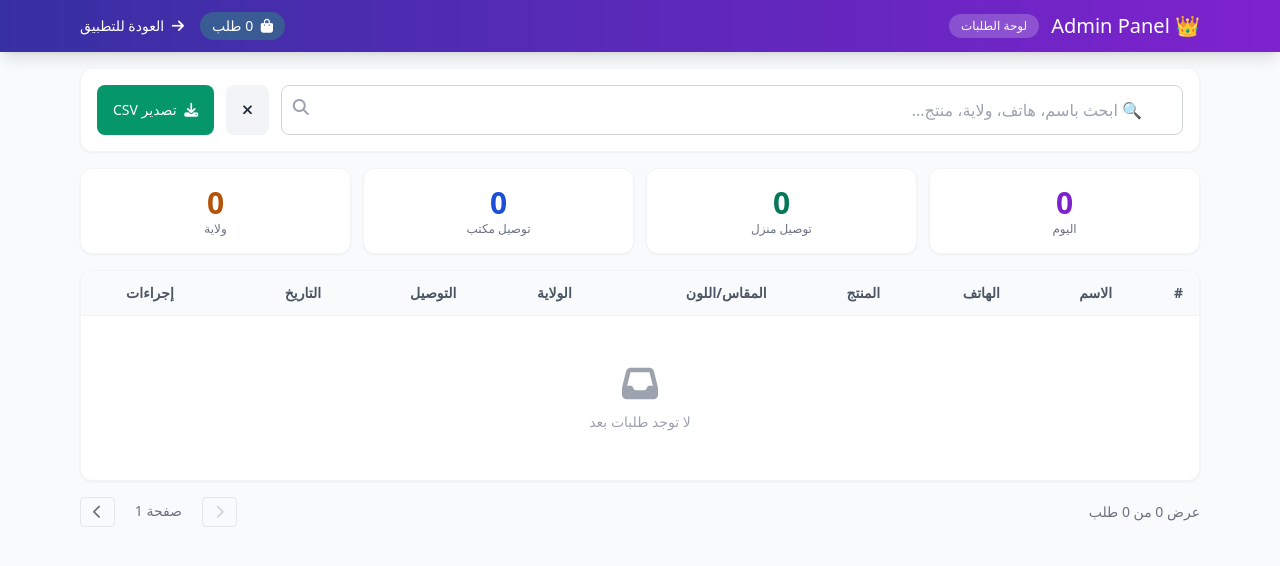
After one commit to 040916073mustapha/royal-agent-tool, a Flask app: template templates/admin.html in a window 1280 px wide. The commit adds this page. Shown: the top 566 px of the page. Run offline with Flask 3, Linux system fonts and the light colour scheme; the template is opened without the code that fills it, so the values that code supplies are empty; some libraries are stand-ins or nearby versions.

Commit message:
🚀 v1.1 - SQLite + Admin Panel + Auth + Price Fix + 9 Quick Replies
🔧 التحديثات:
- ✅ تصحيح أسعار 58 ولاية (سعيدة مع 750)
- ✅ SQLite لقاعدة بيانات الطلبات (حفظ دائم)
- ✅ صفحة Admin (/admin) مع بحث وحذف وتصدير CSV
- ✅ Basic Auth (royal / chaussures2024)
- ✅ 9 ردود سريعة كاملة بدل 7
- ✅ عداد الطلبات من قاعدة البيانات
- ✅ رابط Admin من التطبيق الرئيسي

```diff
--- a/app.py
+++ b/app.py
@@ -1,12 +1,21 @@
-from flask import Flask, jsonify, request, render_template
+from flask import Flask, jsonify, request, render_template, redirect
 import json
 import os
+import sqlite3
+import datetime
+from functools import wraps
 
 app = Flask(__name__)
 
-# ── Load data ──────────────────────────────────────────────
+# ── Config ─────────────────────────────────────────────────
 DATA_DIR = os.path.join(os.path.dirname(__file__), 'data')
+DB_PATH = os.path.join(os.path.dirname(__file__), 'data', 'royal_agent.db')
 
+# Admin credentials
+ADMIN_USER = "royal"
+ADMIN_PASS = "chaussures2024"
+
+# ── Load JSON data ─────────────────────────────────────────
 def load_json(filename):
     with open(os.path.join(DATA_DIR, filename), encoding='utf-8') as f:
         return json.load(f)
@@ -15,13 +24,65 @@ zr_prices = load_json('zr_prices.json')
 local_prices = load_json('local_prices.json')
 policies_db = load_json('policies.json')
 
-# ── Routes ─────────────────────────────────────────────────
+# ── Database setup ─────────────────────────────────────────
+def get_db():
+    conn = sqlite3.connect(DB_PATH)
+    conn.row_factory = sqlite3.Row
+    conn.execute("PRAGMA journal_mode=WAL")
+    conn.execute("PRAGMA busy_timeout=5000")
+    return conn
+
+def init_db():
+    conn = get_db()
+    conn.execute('''
+        CREATE TABLE IF NOT EXISTS orders (
+            id INTEGER PRIMARY KEY AUTOINCREMENT,
+            name TEXT NOT NULL,
+            phone TEXT NOT NULL,
+            wilaya TEXT NOT NULL,
+            commune TEXT NOT NULL,
+            product TEXT NOT NULL,
+            size TEXT NOT NULL,
+            color TEXT NOT NULL,
+            quantity INTEGER DEFAULT 1,
+            delivery_type TEXT NOT NULL,
+            note TEXT DEFAULT '',
+            created_at TIMESTAMP DEFAULT CURRENT_TIMESTAMP
+        )
+    ''')
+    conn.commit()
+    conn.close()
+
+init_db()
+
+# ── Basic Auth ─────────────────────────────────────────────
+def check_auth(username, password):
+    return username == ADMIN_USER and password == ADMIN_PASS
+
+def authenticate():
+    return jsonify({'error': 'Authentication required'}), 401, {
+        'WWW-Authenticate': 'Basic realm="Royal Agent Tool"'
+    }
+
+def requires_auth(f):
+    @wraps(f)
+    def decorated(*args, **kwargs):
+        auth = request.authorization
+        if not auth or not check_auth(auth.username, auth.password):
+            # For browser HTML pages, redirect to login prompt
+            if request.accept_mimetypes.best == 'text/html':
+                return authenticate()
+            return authenticate()
+        return f(*args, **kwargs)
+    return decorated
+
+# ── Routes: Public ─────────────────────────────────────────
 
 @app.route('/')
 def index():
     return render_template('index.html')
 
-# ── API: Search wilayas (autocomplete) ────────────────────
+# ── API: Wilayas ──────────────────────────────────────────
 @app.route('/api/wilayas')
 def list_wilayas():
     query = request.args.get('q', '').strip()
@@ -56,19 +117,16 @@ def shipping_local():
         'office': data['office']
     })
 
-# ── API: Local communes list ──────────────────────────────
 @app.route('/api/communes')
 def list_communes():
     return jsonify(sorted(local_prices.keys()))
 
-# ── API: Quick replies ────────────────────────────────────
+# ── API: Policies ──────────────────────────────────────────
 @app.route('/api/policies')
 def list_policies():
     return jsonify(policies_db['policies'])
 
-# ── API: Submit order ─────────────────────────────────────
-orders_store = []  # in-memory for MVP; upgrade to SQLite later
-
+# ── API: Submit order (Public - for agents) ───────────────
 @app.route('/api/orders', methods=['POST'])
 def submit_order():
     data = request.get_json()
@@ -80,27 +138,77 @@ def submit_order():
     if missing:
         return jsonify({'error': f'الحقول الناقصة: {", ".join(missing)}'}), 400
 
-    order = {
-        'id': len(orders_store) + 1,
-        'name': data['name'],
-        'phone': data['phone'],
-        'wilaya': data['wilaya'],
-        'commune': data['commune'],
-        'product': data['product'],
-        'size': data['size'],
-        'color': data['color'],
-        'quantity': int(data.get('quantity', 1)),
-        'delivery_type': data['delivery_type'],
-        'note': data.get('note', ''),
-        'timestamp': None  # no time import for simplicity
-    }
-    orders_store.append(order)
-    return jsonify({'success': True, 'order_id': order['id'], 'order': order})
+    conn = get_db()
+    cur = conn.execute('''
+        INSERT INTO orders (name, phone, wilaya, commune, product, size, color, quantity, delivery_type, note)
+        VALUES (?, ?, ?, ?, ?, ?, ?, ?, ?, ?)
+    ''', (
+        data['name'], data['phone'], data['wilaya'], data['commune'],
+        data['product'], data['size'], data['color'],
+        int(data.get('quantity', 1)),
+        data['delivery_type'], data.get('note', '')
+    ))
+    conn.commit()
+    order_id = cur.lastrowid
+    conn.close()
 
-# ── API: Get all orders (for admin later) ─────────────────
+    return jsonify({'success': True, 'order_id': order_id})
+
+# ── API: Get orders (Admin only) ──────────────────────────
 @app.route('/api/orders', methods=['GET'])
+@requires_auth
 def get_orders():
-    return jsonify(list(reversed(orders_store)))
+    conn = get_db()
+    search = request.args.get('q', '').strip()
+    if search:
+        rows = conn.execute('''
+            SELECT * FROM orders
+            WHERE name LIKE ? OR phone LIKE ? OR wilaya LIKE ? OR product LIKE ?
+            ORDER BY created_at DESC
+        ''', (f'%{search}%', f'%{search}%', f'%{search}%', f'%{search}%')).fetchall()
+    else:
+        rows = conn.execute('SELECT * FROM orders ORDER BY created_at DESC').fetchall()
+    conn.close()
+    return jsonify([dict(r) for r in rows])
+
+# ── API: Get single order ─────────────────────────────────
+@app.route('/api/orders/<int:order_id>', methods=['GET'])
+@requires_auth
+def get_order(order_id):
+    conn = get_db()
+    row = conn.execute('SELECT * FROM orders WHERE id = ?', (order_id,)).fetchone()
+    conn.close()
+    if not row:
+        return jsonify({'error': 'الطلب غير موجود'}), 404
+    return jsonify(dict(row))
+
+# ── API: Delete order ────────────────────────────────────
+@app.route('/api/orders/<int:order_id>', methods=['DELETE'])
+@requires_auth
+def delete_order(order_id):
+    conn = get_db()
+    cur = conn.execute('DELETE FROM orders WHERE id = ?', (order_id,))
+    conn.commit()
+    deleted = cur.rowcount
+    conn.close()
+    if deleted == 0:
+        return jsonify({'error': 'الطلب غير موجود'}), 404
+    return jsonify({'success': True, 'deleted': order_id})
+
+# ── API: Daily count ──────────────────────────────────────
+@app.route('/api/orders/today-count')
+def today_count():
+    conn = get_db()
+    today = datetime.date.today().isoformat()
+    row = conn.execute('SELECT COUNT(*) as cnt FROM orders WHERE date(created_at) = ?', (today,)).fetchone()
+    conn.close()
+    return jsonify({'count': row['cnt']})
+
+# ── Admin page ────────────────────────────────────────────
+@app.route('/admin')
+@requires_auth
+def admin_page():
+    return render_template('admin.html')
 
 # ── Run ───────────────────────────────────────────────────
 if __name__ == '__main__':
--- a/data/zr_prices.json
+++ b/data/zr_prices.json
@@ -1,7 +1,7 @@
 {
   "تلمسان": {"wilaya_code": 13, "home": 500, "office": 350},
+  "الجزائر العاصمة": {"wilaya_code": 16, "home": 650, "office": 450},
   "عين تموشنت": {"wilaya_code": 46, "home": 650, "office": 500},
-  "الجزائر العاصمة": {"wilaya_code": 16, "home": 650, "office": 450},
   "وهران": {"wilaya_code": 31, "home": 700, "office": 500},
   "معسكر": {"wilaya_code": 29, "home": 700, "office": 500},
   "مستغانم": {"wilaya_code": 27, "home": 700, "office": 500},
--- /dev/null
+++ b/templates/admin.html
@@ -0,0 +1,274 @@
+<!DOCTYPE html>
+<html lang="ar" dir="rtl">
+<head>
+    <meta charset="UTF-8">
+    <meta name="viewport" content="width=device-width, initial-scale=1.0">
+    <title>👑 Admin — Royal Agent Tool</title>
+    <script src="https://cdn.tailwindcss.com"></script>
+    <script defer src="https://cdn.jsdelivr.net/npm/alpinejs@3.x.x/dist/cdn.min.js"></script>
+    <link rel="stylesheet" href="https://cdnjs.cloudflare.com/ajax/libs/font-awesome/6.5.0/css/all.min.css">
+    <style>
+        .fade-in { animation: fadeIn 0.3s ease-in; }
+        @keyframes fadeIn { from { opacity: 0; transform: translateY(10px); } to { opacity: 1; transform: translateY(0); } }
+        .toast {
+            position: fixed; bottom: 20px; left: 50%; transform: translateX(-50%);
+            background: #1f2937; color: white; padding: 12px 24px; border-radius: 12px;
+            z-index: 9999; font-size: 14px; box-shadow: 0 4px 15px rgba(0,0,0,0.2);
+            display: none; animation: fadeIn 0.3s ease;
+        }
+    </style>
+</head>
+<body class="bg-gray-50 text-gray-800" x-data="adminApp()" x-init="init()">
+
+<div id="toast" class="toast"><span id="toastMsg"></span></div>
+
+<!-- ─── TOP BAR ─── -->
+<div class="bg-gradient-to-l from-purple-700 to-indigo-800 text-white shadow-lg">
+    <div class="max-w-6xl mx-auto px-4 py-3 flex items-center justify-between">
+        <div class="flex items-center gap-3">
+            <span class="text-xl">👑 Admin Panel</span>
+            <span class="bg-white/20 text-xs px-3 py-1 rounded-full">لوحة الطلبات</span>
+        </div>
+        <div class="flex items-center gap-4">
+            <span class="text-sm bg-green-500/30 px-3 py-1 rounded-full">
+                <i class="fas fa-shopping-bag ml-1"></i>
+                <span x-text="totalOrders"></span> طلب
+            </span>
+            <a href="/" class="text-sm hover:text-purple-200 transition">
+                <i class="fas fa-arrow-right ml-1"></i> العودة للتطبيق
+            </a>
+        </div>
+    </div>
+</div>
+
+<div class="max-w-6xl mx-auto p-4">
+
+    <!-- ─── Search ─── -->
+    <div class="bg-white rounded-xl shadow-sm border border-gray-100 p-4 mb-4">
+        <div class="flex gap-3">
+            <div class="flex-1 relative">
+                <input x-model="searchQuery" @input.debounce.300ms="loadOrders()"
+                       class="w-full border border-gray-300 rounded-lg px-4 py-3 pr-10 focus:ring-2 focus:ring-purple-500 outline-none"
+                       placeholder="🔍 ابحث باسم، هاتف، ولاية، منتج...">
+                <i class="fas fa-search absolute left-3 top-3.5 text-gray-400"></i>
+            </div>
+            <button @click="searchQuery = ''; loadOrders()"
+                    class="px-4 py-2 bg-gray-100 hover:bg-gray-200 rounded-lg text-sm transition">
+                <i class="fas fa-times"></i>
+            </button>
+            <button @click="exportCSV()"
+                    class="px-4 py-2 bg-emerald-600 hover:bg-emerald-700 text-white rounded-lg text-sm transition">
+                <i class="fas fa-download ml-1"></i> تصدير CSV
+            </button>
+        </div>
+    </div>
+
+    <!-- ─── Stats ─── -->
+    <div class="grid grid-cols-2 md:grid-cols-4 gap-3 mb-4">
+        <div class="bg-white rounded-xl shadow-sm border border-gray-100 p-4 text-center">
+            <p class="text-3xl font-bold text-purple-700" x-text="stats.today"></p>
+            <p class="text-xs text-gray-500">اليوم</p>
+        </div>
+        <div class="bg-white rounded-xl shadow-sm border border-gray-100 p-4 text-center">
+            <p class="text-3xl font-bold text-emerald-700" x-text="stats.home"></p>
+            <p class="text-xs text-gray-500">توصيل منزل</p>
+        </div>
+        <div class="bg-white rounded-xl shadow-sm border border-gray-100 p-4 text-center">
+            <p class="text-3xl font-bold text-blue-700" x-text="stats.office"></p>
+            <p class="text-xs text-gray-500">توصيل مكتب</p>
+        </div>
+        <div class="bg-white rounded-xl shadow-sm border border-gray-100 p-4 text-center">
+            <p class="text-3xl font-bold text-amber-700" x-text="stats.wilayas"></p>
+            <p class="text-xs text-gray-500">ولاية</p>
+        </div>
+    </div>
+
+    <!-- ─── Orders Table ─── -->
+    <div class="bg-white rounded-xl shadow-sm border border-gray-100 overflow-hidden">
+        <div class="overflow-x-auto">
+            <table class="w-full text-sm">
+                <thead class="bg-gray-50 text-gray-600">
+                    <tr>
+                        <th class="px-4 py-3 text-right">#</th>
+                        <th class="px-4 py-3 text-right">الاسم</th>
+                        <th class="px-4 py-3 text-right">الهاتف</th>
+                        <th class="px-4 py-3 text-right">المنتج</th>
+                        <th class="px-4 py-3 text-right">المقاس/اللون</th>
+                        <th class="px-4 py-3 text-right">الولاية</th>
+                        <th class="px-4 py-3 text-right">التوصيل</th>
+                        <th class="px-4 py-3 text-right">التاريخ</th>
+                        <th class="px-4 py-3 text-center">إجراءات</th>
+                    </tr>
+                </thead>
+                <tbody class="divide-y divide-gray-100">
+                    <template x-for="order in orders" :key="order.id">
+                        <tr class="hover:bg-gray-50 transition fade-in">
+                            <td class="px-4 py-3 font-mono text-gray-400" x-text="'#' + order.id"></td>
+                            <td class="px-4 py-3 font-medium" x-text="order.name"></td>
+                            <td class="px-4 py-3 ltr text-left" x-text="order.phone"></td>
+                            <td class="px-4 py-3">
+                                <div x-text="order.product"></div>
+                                <span class="text-xs text-gray-400" x-text="'كمية: ' + order.quantity"></span>
+                            </td>
+                            <td class="px-4 py-3 text-xs">
+                                <span x-text="order.size"></span> / <span x-text="order.color"></span>
+                            </td>
+                            <td class="px-4 py-3" x-text="order.wilaya"></td>
+                            <td class="px-4 py-3">
+                                <span x-show="order.delivery_type === 'home'"
+                                      class="bg-green-100 text-green-700 px-2 py-1 rounded-full text-xs">منزل</span>
+                                <span x-show="order.delivery_type === 'office'"
+                                      class="bg-blue-100 text-blue-700 px-2 py-1 rounded-full text-xs">مكتب</span>
+                            </td>
+                            <td class="px-4 py-3 text-xs text-gray-500" x-text="formatDate(order.created_at)"></td>
+                            <td class="px-4 py-3 text-center">
+                                <button @click="copyOrder(order)" class="text-purple-600 hover:text-purple-800 transition mx-1"
+                                        title="نسخ الطلب">
+                                    <i class="fas fa-copy"></i>
+                                </button>
+                                <button @click="deleteOrder(order.id)" class="text-red-500 hover:text-red-700 transition mx-1"
+                                        title="حذف">
+                                    <i class="fas fa-trash"></i>
+                                </button>
+                            </td>
+                        </tr>
+                    </template>
+                    <tr x-show="orders.length === 0">
+                        <td colspan="9" class="px-4 py-12 text-center text-gray-400">
+                            <i class="fas fa-inbox text-4xl mb-2 block"></i>
+                            لا توجد طلبات بعد
+                        </td>
+                    </tr>
+                </tbody>
+            </table>
+        </div>
+    </div>
+
+    <!-- ─── Pagination ─── -->
+    <div class="mt-4 flex items-center justify-between text-sm text-gray-500">
+        <span x-text="'عرض ' + orders.length + ' من ' + totalOrders + ' طلب'"></span>
+        <div class="flex gap-2">
+            <button @click="prevPage()" :disabled="page === 1"
+                    class="px-3 py-1 rounded border" :class="page === 1 ? 'text-gray-300' : 'hover:bg-gray-100'">
+                <i class="fas fa-chevron-right"></i>
+            </button>
+            <span class="px-3 py-1" x-text="'صفحة ' + page"></span>
+            <button @click="nextPage()"
+                    class="px-3 py-1 rounded border hover:bg-gray-100">
+                <i class="fas fa-chevron-left"></i>
+            </button>
+        </div>
+    </div>
+</div>
+
+<script>
+function adminApp() {
+    return {
+        orders: [],
+        totalOrders: 0,
+        searchQuery: '',
+        page: 1,
+        pageSize: 20,
+        stats: { today: 0, home: 0, office: 0, wilayas: 0 },
+
+        async init() {
+            await this.loadOrders();
+            await this.loadStats();
+        },
+
+        async loadOrders() {
+            let url = '/api/orders';
+            if (this.searchQuery) {
+                url += '?q=' + encodeURIComponent(this.searchQuery);
+            }
+            const res = await fetch(url);
+            if (res.status === 401) {
+                window.location.reload();
+                return;
+            }
+            const data = await res.json();
+            this.orders = data;
+            this.totalOrders = data.length;
+        },
+
+        async loadStats() {
+            try {
+                const res = await fetch('/api/orders/today-count');
+                const data = await res.json();
+                this.stats.today = data.count;
+            } catch(e) {}
+
+            // Compute from loaded orders
+            this.stats.home = this.orders.filter(o => o.delivery_type === 'home').length;
+            this.stats.office = this.orders.filter(o => o.delivery_type === 'office').length;
+            const wilayas = new Set(this.orders.map(o => o.wilaya));
+            this.stats.wilayas = wilayas.size;
+        },
+
+        formatDate(d) {
+            if (!d) return '-';
+            return d.slice(0, 10) + ' ' + d.slice(11, 16);
+        },
+
+        copyOrder(order) {
+            const text = `🛍️ طلب #${order.id}
+👤 ${order.name}
+📱 ${order.phone}
+📍 ${order.wilaya} - ${order.commune}
+📦 ${order.product} (مقاس ${order.size} / ${order.color})
+📦 الكمية: ${order.quantity}
+🚚 توصيل: ${order.delivery_type === 'home' ? 'منزل' : 'مكتب'}
+📝 ${order.note || ''}`;
+            navigator.clipboard.writeText(text).then(() => {
+                this.showToast('✅ تم نسخ الطلب #' + order.id);
+            });
+        },
+
+        async deleteOrder(id) {
+            if (!confirm('هل تريد حذف الطلب #' + id + '؟')) return;
+            // Use DELETE via custom endpoint
+            const res = await fetch('/api/orders/' + id, { method: 'DELETE' });
+            if (res.ok) {
+                this.showToast('🗑️ تم حذف الطلب #' + id);
+                await this.loadOrders();
+                await this.loadStats();
+            }
+        },
+
+        prevPage() {
+            if (this.page > 1) this.page--;
+        },
+
+        nextPage() {
+            this.page++;
+        },
+
+        exportCSV() {
+            if (this.orders.length === 0) {
+                this.showToast('❌ لا توجد طلبات للتصدير');
+                return;
+            }
+            let csv = 'ID,الاسم,الهاتف,الولاية,البلدية,المنتج,المقاس,اللون,الكمية,التوصيل,ملاحظة,التاريخ\n';
+            this.orders.forEach(o => {
+                csv += `${o.id},"${o.name}","${o.phone}","${o.wilaya}","${o.commune}","${o.product}","${o.size}","${o.color}",${o.quantity},"${o.delivery_type === 'home' ? 'منزل' : 'مكتب'}","${o.note || ''}","${o.created_at || ''}"\n`;
+            });
+            const blob = new Blob(['\ufeff' + csv], { type: 'text/csv;charset=utf-8;' });
+            const link = document.createElement('a');
+            link.href = URL.createObjectURL(blob);
+            link.download = 'royal_orders_' + new Date().toISOString().slice(0,10) + '.csv';
+            link.click();
+            this.showToast('✅ تم تصدير ' + this.orders.length + ' طلب');
+        },
+
+        showToast(msg) {
+            const toast = document.getElementById('toast');
+            document.getElementById('toastMsg').textContent = msg;
+            toast.style.display = 'flex';
+            setTimeout(() => { toast.style.display = 'none'; }, 2000);
+        }
+    };
+}
+</script>
+
+</body>
+</html>
```
Also changed, not shown: data/policies.json (+19 -9 lines), templates/index.html (+19 -4 lines), README.md, 1 other file.
